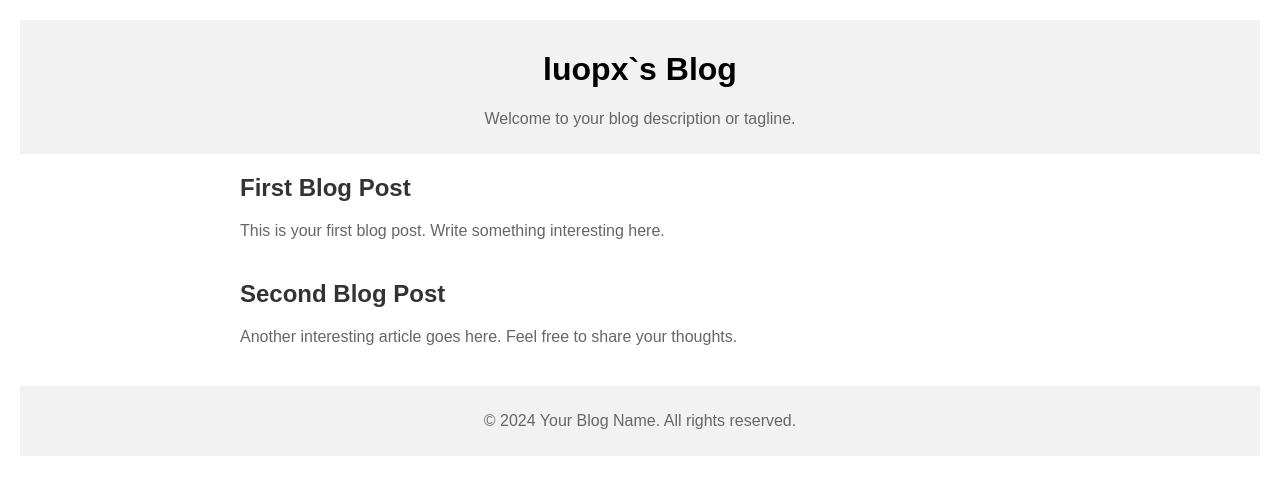
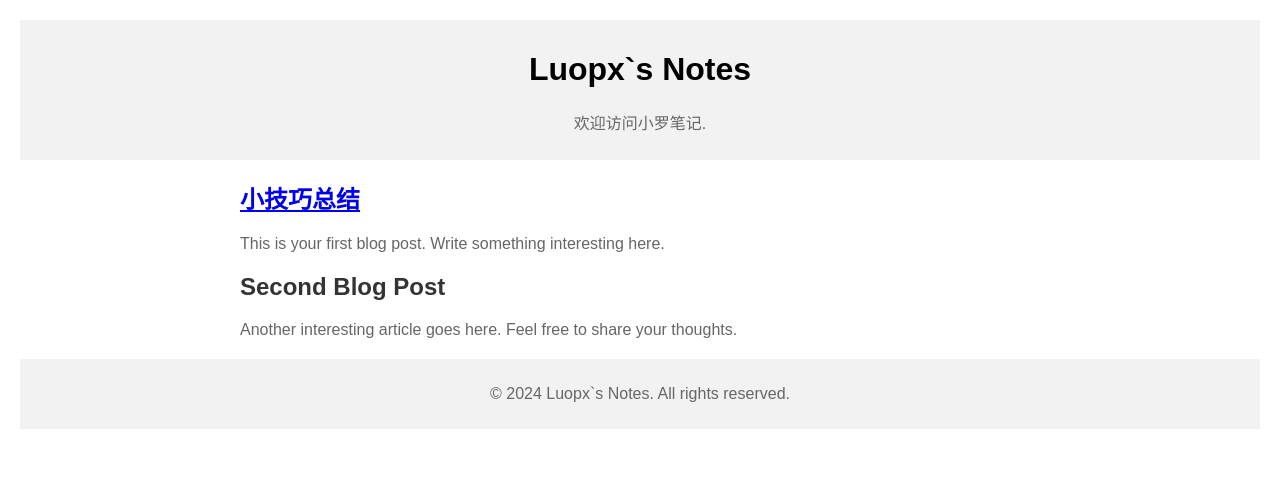
Before and after one commit to luopx66/luopx66.github.io, a plain HTML site: page index.html in a window 1280 px wide. Drawn offline with Linux system fonts and the light colour scheme.

Commit message:
首页修改

```diff
--- a/index.html
+++ b/index.html
@@ -1,5 +1,6 @@
 <!DOCTYPE html>
 <html lang="en">
+
 <head>
     <meta charset="UTF-8">
     <meta http-equiv="X-UA-Compatible" content="IE=edge">
@@ -41,27 +42,24 @@
         }
     </style>
 </head>
+
 <body>
     <header>
-        <h1>luopx`s Blog</h1>
-        <p>Welcome to your blog description or tagline.</p>
+        <h1>Luopx`s Notes</h1>
+        <p>欢迎访问小罗笔记.</p>
     </header>
+    <main>
+        <h2><a href="./java/java小技巧总结.html">小技巧总结</a></h2>
+        <p>This is your first blog post. Write something interesting here.</p>
 
-    <main>
-        <article>
-            <h2>First Blog Post</h2>
-            <p>This is your first blog post. Write something interesting here.</p>
-        </article>
-
-        <article>
-            <h2>Second Blog Post</h2>
-            <p>Another interesting article goes here. Feel free to share your thoughts.</p>
-        </article>
+        <h2>Second Blog Post</h2>
+        <p>Another interesting article goes here. Feel free to share your thoughts.</p>
         <!-- Add more articles as needed -->
     </main>
 
     <footer>
-        <p>&copy; 2024 Your Blog Name. All rights reserved.</p>
+        <p>&copy; 2024 Luopx`s Notes. All rights reserved.</p>
     </footer>
 </body>
+
 </html>
```
